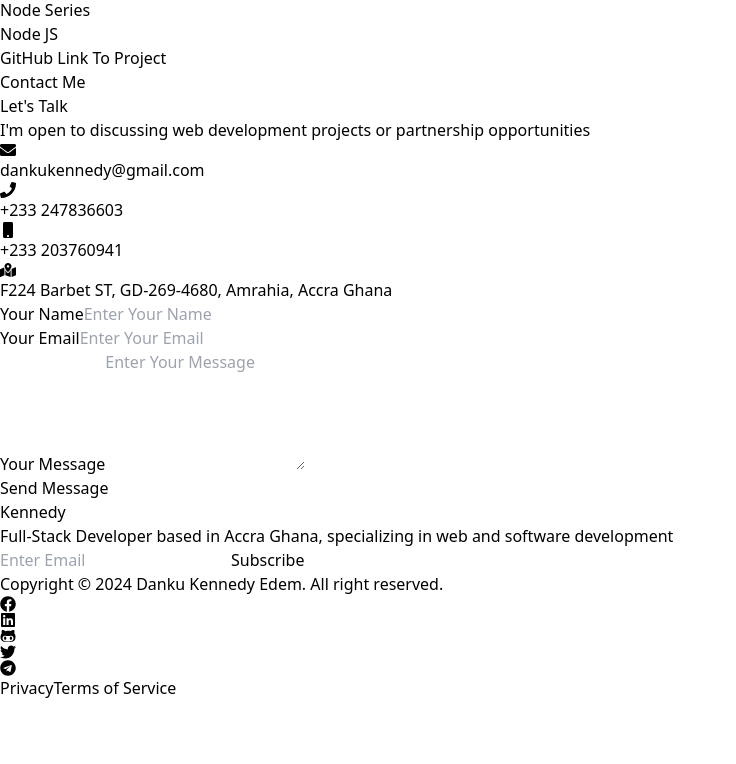
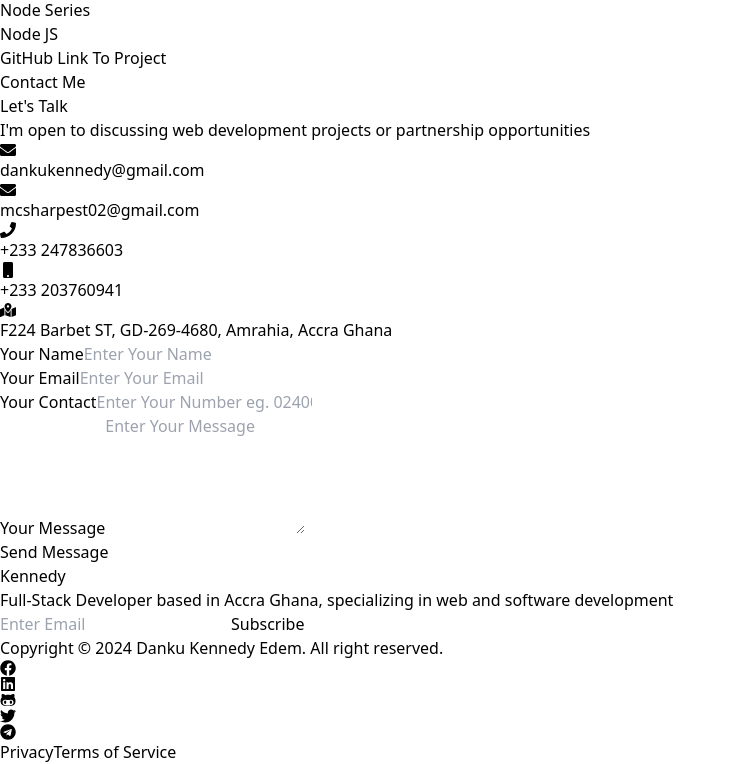
Before and after one commit to dankukennedy/portfolio, a React (Vite) app: page / in a window 1280 px wide. Shown: the part 6492-7256 px from the top of the page, without its empty margins (0-736 px from the left). Before the commit the page ends 7192 px from the top, so only its background shows below. Built offline with nearby package versions, Linux system fonts and the light colour scheme.

Commit message:
new additions

```diff
--- a/src/components/Contact.jsx
+++ b/src/components/Contact.jsx
@@ -14,6 +14,12 @@ const Contact = () => {
                     <FaEnvelope className='inline-block text-green-600 mr-2'></FaEnvelope>
                     <a href="mailto:dankukennedy@gmail.com" className='hover:underline'>
                     dankukennedy@gmail.com
+                    </a>
+                  </div>
+                  <div className='mb-4 '>
+                    <FaEnvelope className='inline-block text-green-600 mr-2'></FaEnvelope>
+                    <a href="mcsharpest02@gmail.com" className='hover:underline'>
+                    mcsharpest02@gmail.com
                     </a>
                   </div>
                   <div className='mb-4 '>
@@ -44,6 +50,12 @@ const Contact = () => {
                           placeholder='Enter Your Email' />
                     </div>
                     <div >
+                          <label htmlFor="name" className='block mb-2'>Your Contact</label>
+                          <input type="number"
+                          className='w-full p-2 rounded bg-gray-800 border border-gray-600 focus:outline-none focus:border-green-400'
+                          placeholder='Enter Your Number eg. 0240025650' />
+                    </div>
+                    <div >
                           <label htmlFor="message" className='block mb-2'>Your Message</label>
                           <textarea type="text"
                           className='w-full p-2 rounded bg-gray-800 border border-gray-600 focus:outline-none focus:border-green-400'
```
